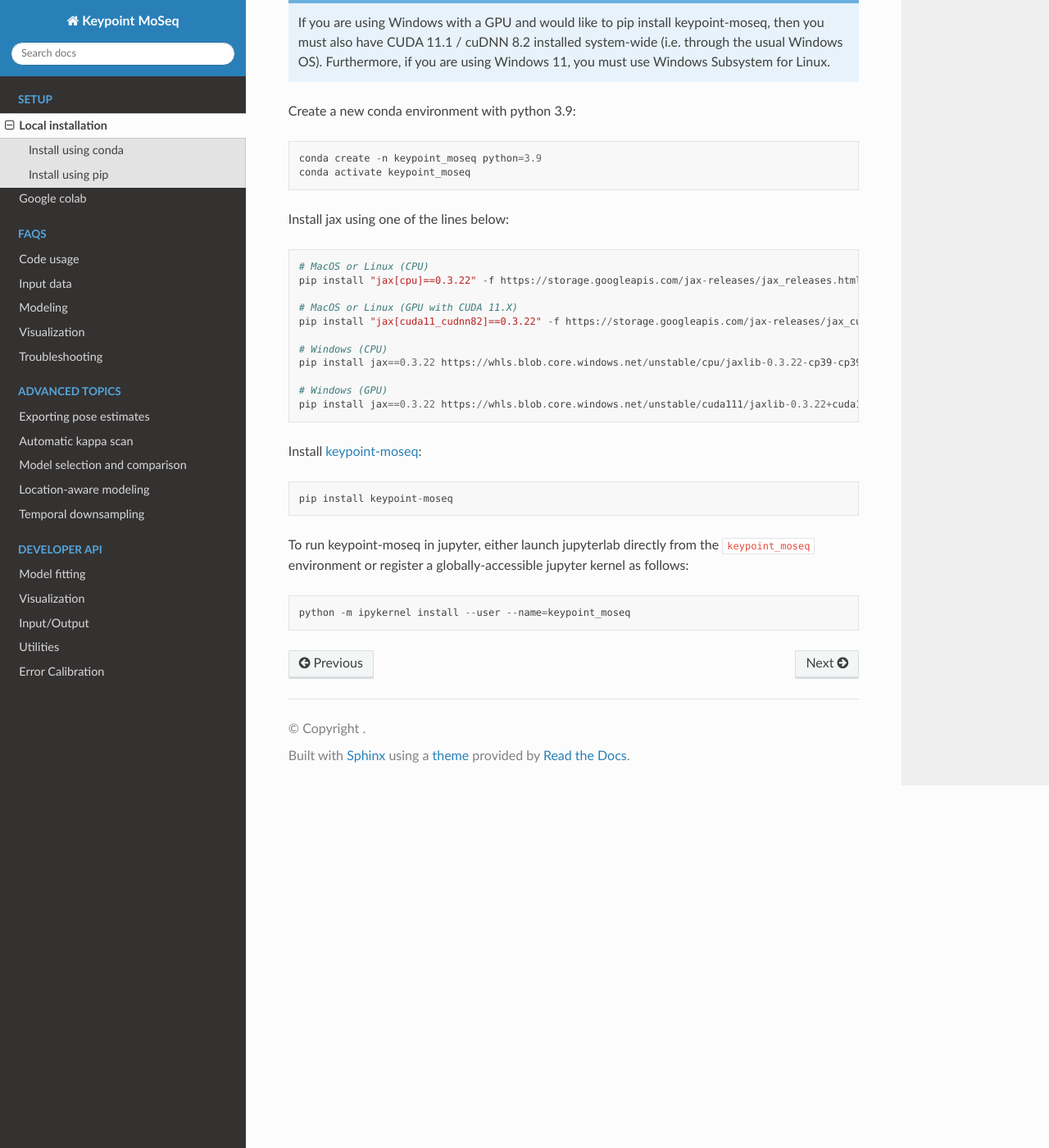
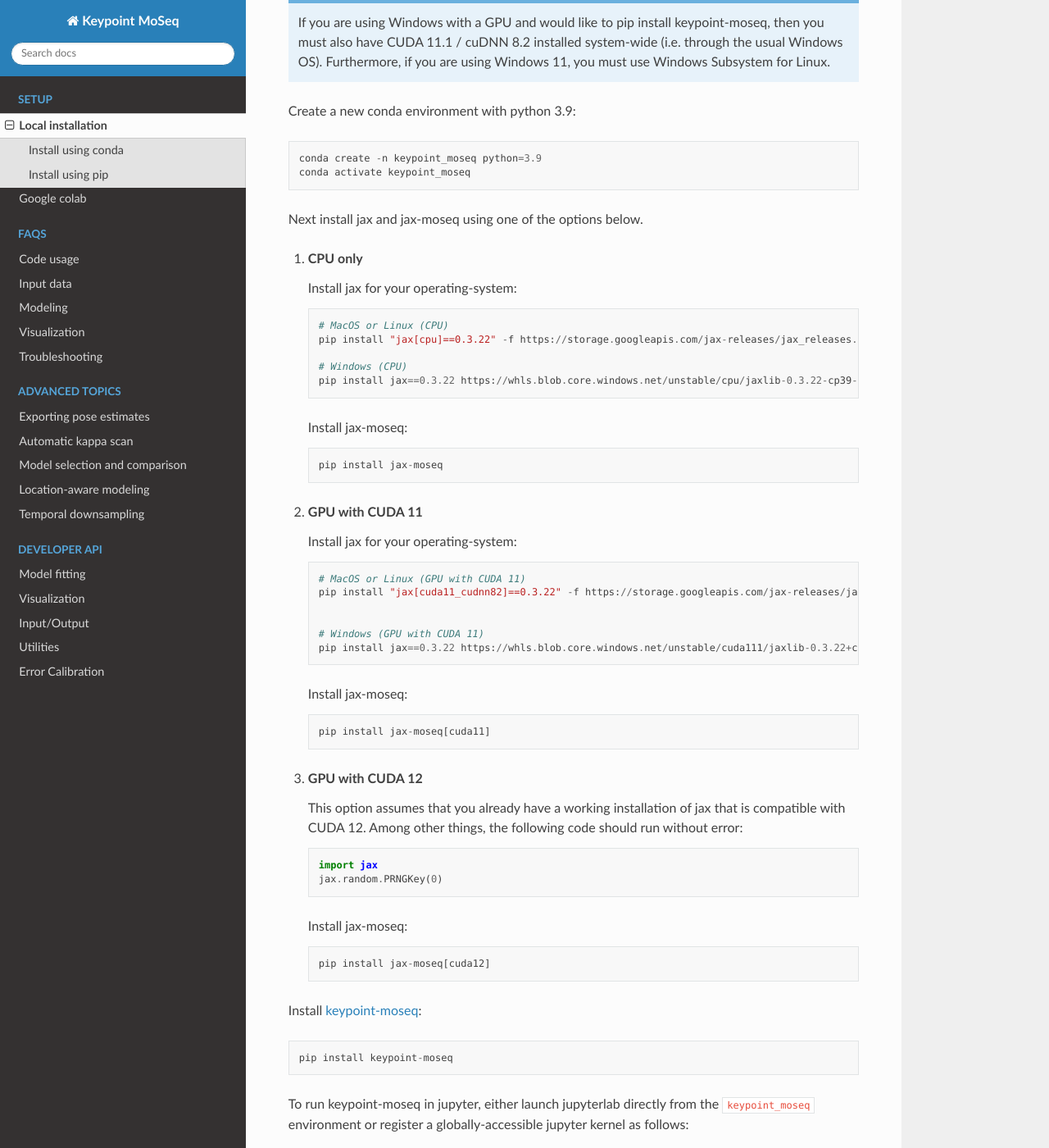
Before and after one commit to dattalab/keypoint-moseq, a Sphinx documentation site: the page built from docs/source/install.rst, in a window 1280 px wide and 1400 px high, scrolled down 1387 px. Shown: the whole window at 82% size. Built offline with Sphinx 7.4.7 and the Read the Docs theme 2.0.0, drawn with Linux system fonts in a browser that asks for light colours; pages that are not in the unit, such as notebooks, are missing from menus.

Commit message:
add manual jax-moseq install to docs and update colab

```diff
--- a/docs/source/install.rst
+++ b/docs/source/install.rst
@@ -1,5 +1,5 @@
 Local installation
-------------------
+==================
 
 - Total installation time is around 10 minutes.
 - The first import of keypoint_moseq after installation can take a few minutes.
@@ -11,9 +11,7 @@
 
 
 Install using conda
-~~~~~~~~~~~~~~~~~~~
-
-
+-------------------
 
 Use conda environment files to automatically install the appropriate GPU drivers and other dependencies. Start by cloning the repository::
 
@@ -53,7 +51,7 @@
 
 
 Install using pip
-~~~~~~~~~~~~~~~~~
+-----------------
 
 .. note::
 
@@ -64,19 +62,51 @@
    conda create -n keypoint_moseq python=3.9
    conda activate keypoint_moseq
 
-Install jax using one of the lines below::
+Next install jax and jax-moseq using one of the options below.
 
-   # MacOS or Linux (CPU)
-   pip install "jax[cpu]==0.3.22" -f https://storage.googleapis.com/jax-releases/jax_releases.html
+1. **CPU only**
 
-   # MacOS or Linux (GPU with CUDA 11.X)
-   pip install "jax[cuda11_cudnn82]==0.3.22" -f https://storage.googleapis.com/jax-releases/jax_cuda_releases.html
+   Install jax for your operating-system::
 
-   # Windows (CPU)
-   pip install jax==0.3.22 https://whls.blob.core.windows.net/unstable/cpu/jaxlib-0.3.22-cp39-cp39-win_amd64.whl
+      # MacOS or Linux (CPU)
+      pip install "jax[cpu]==0.3.22" -f https://storage.googleapis.com/jax-releases/jax_releases.html
 
-   # Windows (GPU)
-   pip install jax==0.3.22 https://whls.blob.core.windows.net/unstable/cuda111/jaxlib-0.3.22+cuda11.cudnn82-cp39-cp39-win_amd64.whl
+      # Windows (CPU)
+      pip install jax==0.3.22 https://whls.blob.core.windows.net/unstable/cpu/jaxlib-0.3.22-cp39-cp39-win_amd64.whl
+
+   Install jax-moseq::
+
+      pip install jax-moseq
+
+
+2. **GPU with CUDA 11**
+
+   Install jax for your operating-system::
+
+      # MacOS or Linux (GPU with CUDA 11)
+      pip install "jax[cuda11_cudnn82]==0.3.22" -f https://storage.googleapis.com/jax-releases/jax_cuda_releases.html
+
+
+      # Windows (GPU with CUDA 11)
+      pip install jax==0.3.22 https://whls.blob.core.windows.net/unstable/cuda111/jaxlib-0.3.22+cuda11.cudnn82-cp39-cp39-win_amd64.whl
+
+   Install jax-moseq::
+
+      pip install jax-moseq[cuda11]
+
+
+3. **GPU with CUDA 12**
+
+   This option assumes that you already have a working installation of jax that is compatible with CUDA 12. Among other things, the following code should run without error::
+
+      import jax
+      jax.random.PRNGKey(0)
+
+
+   Install jax-moseq::
+
+      pip install jax-moseq[cuda12]
+
 
 Install `keypoint-moseq <https://github.com/dattalab/keypoint-moseq>`_::
 
```
Also changed, not shown: docs/keypoint_moseq_colab.ipynb.
